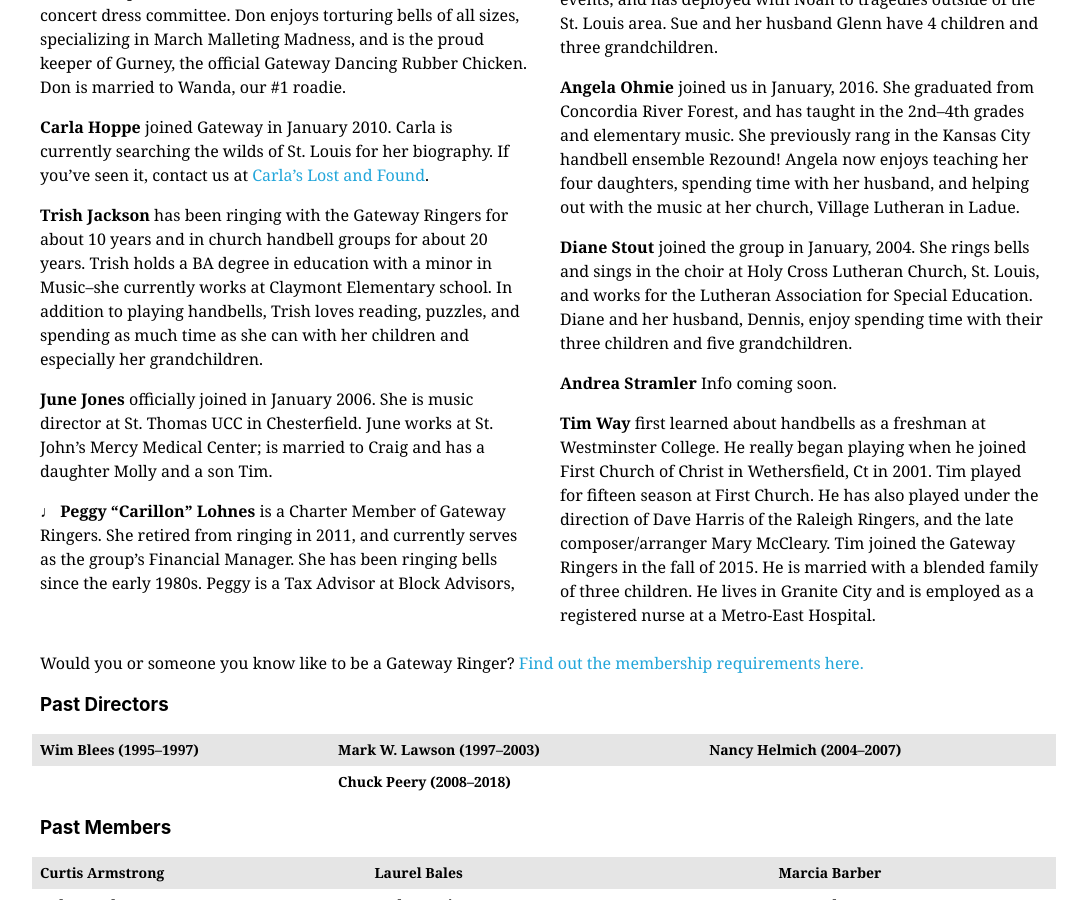
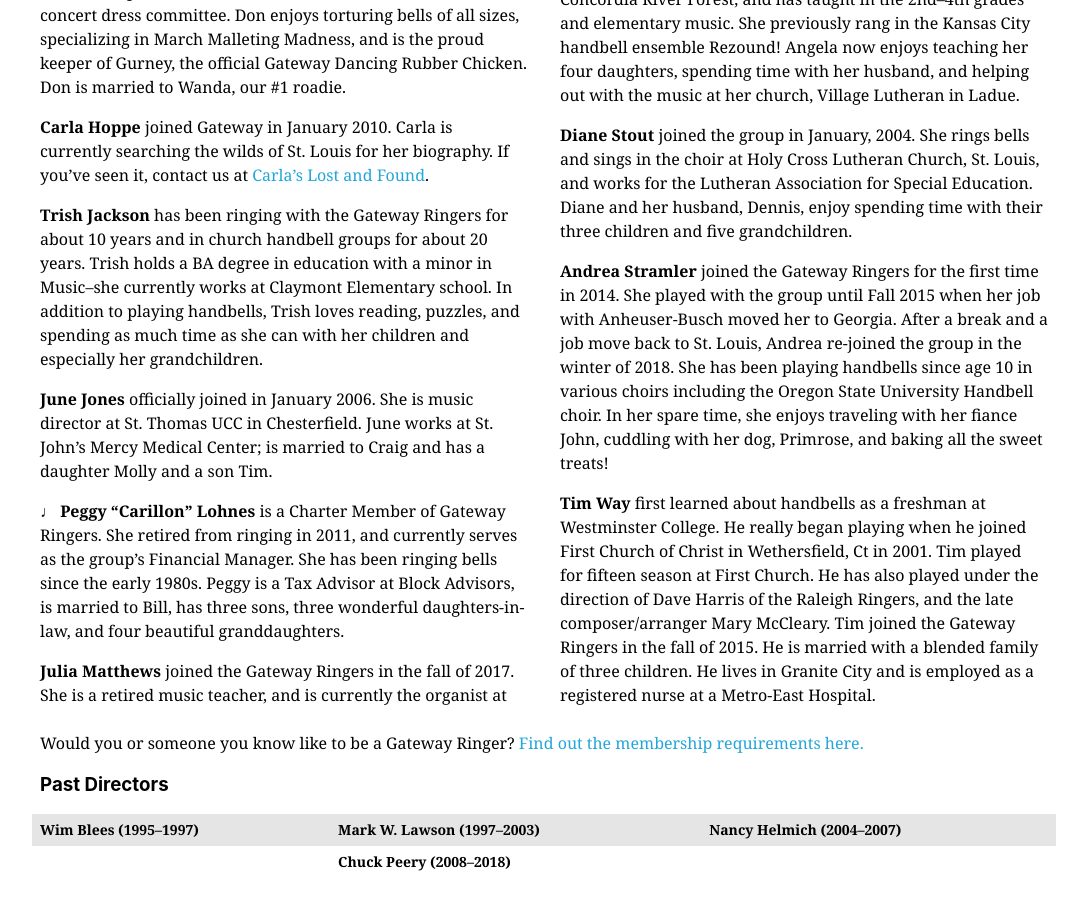
Before and after one commit to GatewayRingers/GatewayRingers.github.io, a Jekyll site: the page built from musicians.html, in a window 1280 px wide and 900 px high, scrolled down 2415 px. Shown: the whole window, without its empty margins (96-1183 px from the left). Built offline with Jekyll 4.4.1, drawn with Linux system fonts in a browser that asks for light colours; nearby versions of some CDN libraries.

Commit message:
Update musicians.html

```diff
--- a/musicians.html
+++ b/musicians.html
@@ -142,7 +142,7 @@
   Education.  Diane and her husband, Dennis, enjoy spending time with their three children and five grandchildren.
   </li>
 
-  <li class="pv2"><strong>Andrea Stramler</strong> Info coming soon.
+  <li class="pv2"><strong>Andrea Stramler</strong> joined the Gateway Ringers for the first time in 2014. She played with the group until Fall 2015 when her job with Anheuser-Busch moved her to Georgia. After a break and a job move back to St. Louis, Andrea re-joined the group in the winter of 2018. She has been playing handbells since age 10 in various choirs including the Oregon State University Handbell choir. In her spare time, she enjoys traveling with her fiance John, cuddling with her dog, Primrose, and baking all the sweet treats!
   </li>
 
   <li class="pv2" id="Tim"><strong>Tim Way</strong> first learned about handbells as a freshman at Westminster College.
```
